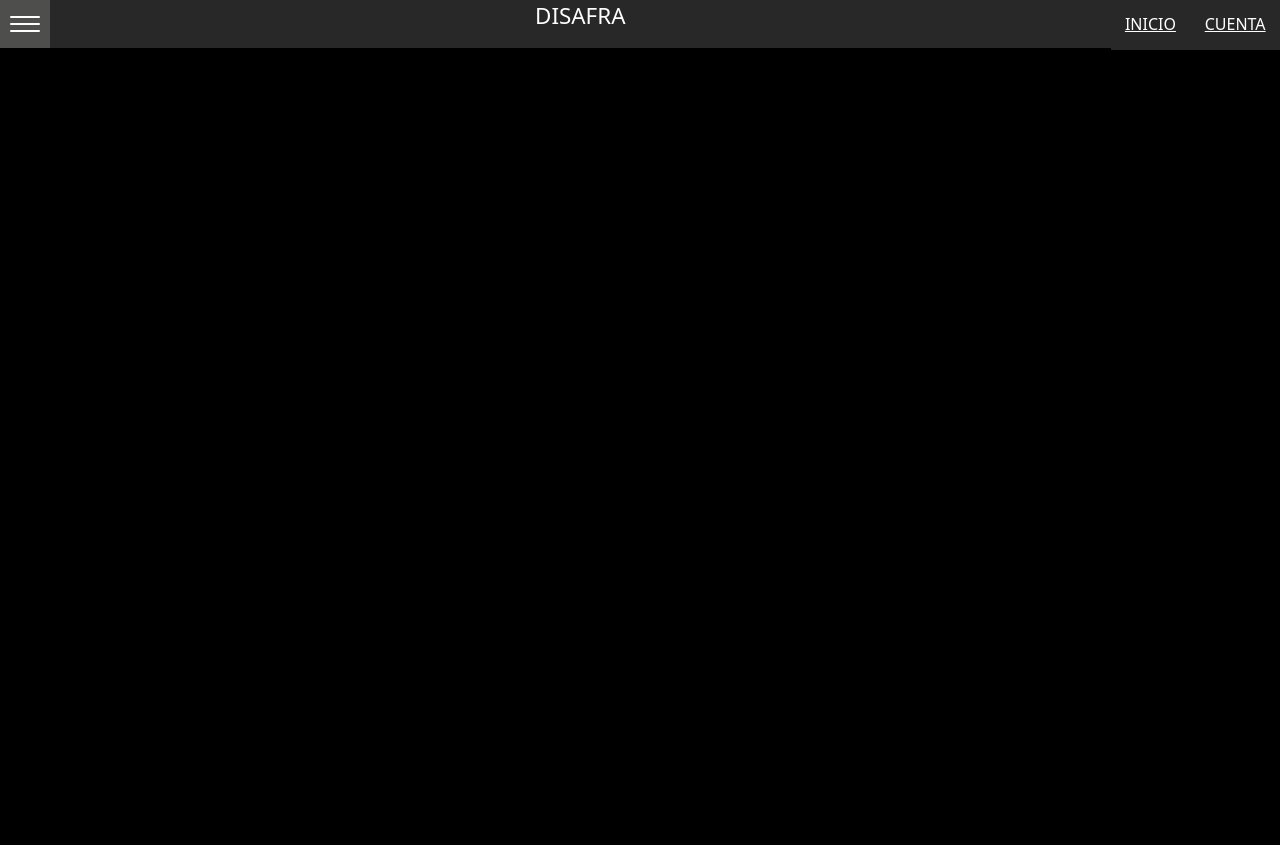
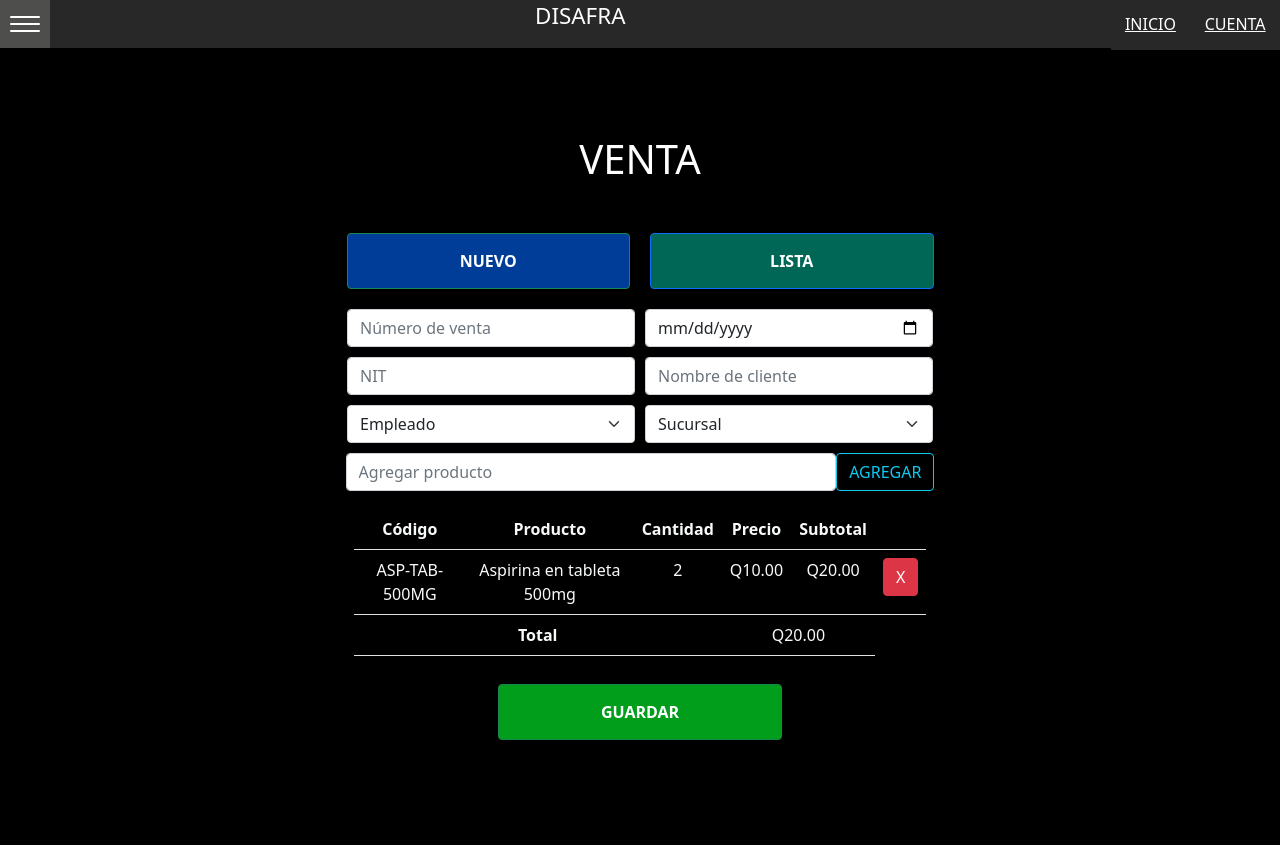
Before and after one commit to amner-py/disafra, a Django app: page /venta/ in a window 1280 px wide. Run offline with Django 3.2, Linux system fonts and the light colour scheme.

Commit message:
Formulario venta CSS

```diff
--- a/app/core/venta/templates/form_venta.html
+++ b/app/core/venta/templates/form_venta.html
@@ -1,2 +1,77 @@
 {% extends 'base.html' %}
 {% block title %}{% endblock title %}
+
+{% block content %}
+
+<div class="bloque">
+    <h1>Venta</h1>
+    <div class="opciones">
+        <button id="nuevo" type="submit" class="btn btn-success">Nuevo</button>
+        <button id="listar" type="submit" class="btn btn-primary">Lista</button>
+    </div>
+    <form class="formulario">
+        <div id="">
+            <input type="number" class="form-control" id="numero_venta" placeholder="Número de venta">
+        </div>
+        <div>
+            <input type="date" class="form-control" id="fecha_venta" data-bs-toggle="tooltip" data-bs-placement="bottom"
+                title="Fecha de venta">
+        </div>
+        <div id="">
+            <input type="text" class="form-control" id="nit_venta" placeholder="NIT">
+        </div>
+        <div id="">
+            <input type="text" class="form-control" id="nombre_venta" placeholder="Nombre de cliente">
+        </div>
+        <div>
+            <select id="empleado_venta" class="form-select">
+                <option selected>Empleado</option>
+                <option>-----</option>
+                <option>0 - Amner Pérez</option>
+                <option>1 - Geovanny Franco</option>
+            </select>
+        </div>
+        <div>
+            <select id="sucursal_venta" class="form-select">
+                <option selected>Sucursal</option>
+                <option>-----</option>
+                <option>CH</option>
+                <option>CH2</option>
+            </select>
+        </div>
+        <div id="colspan-2">
+            <input type="text" class="form-control" id="agregar_producto" placeholder="Agregar producto">
+            <button class="btn btn-outline-info" type="button">AGREGAR</button>
+        </div>
+        <div id="colspan-2">
+            <table class="table text-light text-center m-2">
+                <tr>
+                    <th>Código</th>
+                    <th>Producto</th>
+                    <th>Cantidad</th>
+                    <th>Precio</th>
+                    <th>Subtotal</th>
+                    <th></th>
+                </tr>
+                <tr>
+                    <td>ASP-TAB-500MG</td>
+                    <td>Aspirina en tableta 500mg</td>
+                    <td>2</td>
+                    <td>Q10.00</td>
+                    <td>Q20.00</td>
+                    <td>
+                        <button type="button" class="btn btn-ms btn-danger">X</button>
+                    </td>
+                </tr>
+                <tr>
+                    <th colspan="3">Total</th>
+                    <td colspan="2">Q20.00</td>
+                </tr>
+            </table>
+        </div>
+        <div id="opciones2">
+            <button id="guardar" type="submit" class="btn btn-success">Guardar</button>
+        </div>
+    </form>
+</div>
+{% endblock content %}
```
